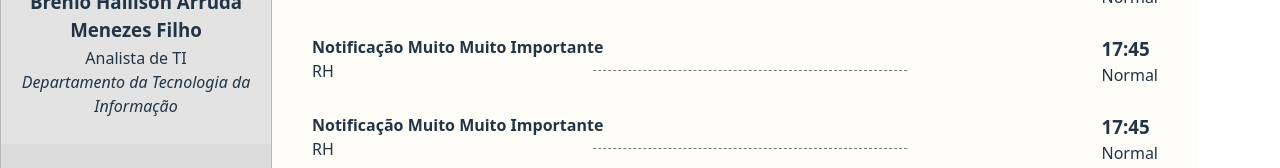
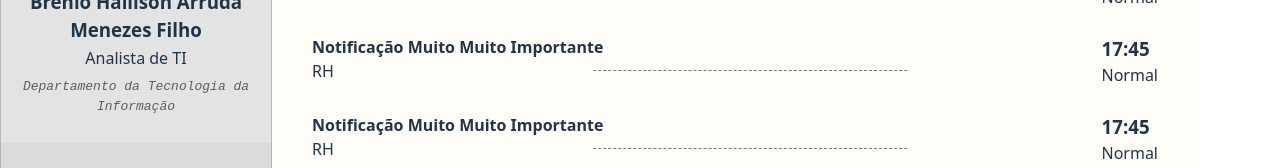
Before and after one commit to brenio55/SGA, a React (Vite) app: page / in a window 1280 px wide. Shown: the part 250-418 px from the top of the page. Built offline with nearby package versions, Linux system fonts and the light colour scheme.

Commit message:
add: added more styles to the profileLeft

```diff
--- a/src/ProfileLeft.css
+++ b/src/ProfileLeft.css
@@ -44,7 +44,11 @@
 
 .profileDept {
   font-style: italic;
+  font-family: monospace;
+  color: #5e5e5e;
+  margin-top: 7px;
 }
+
 
 /* Elemento | http://localhost:5173/ */
 
```
